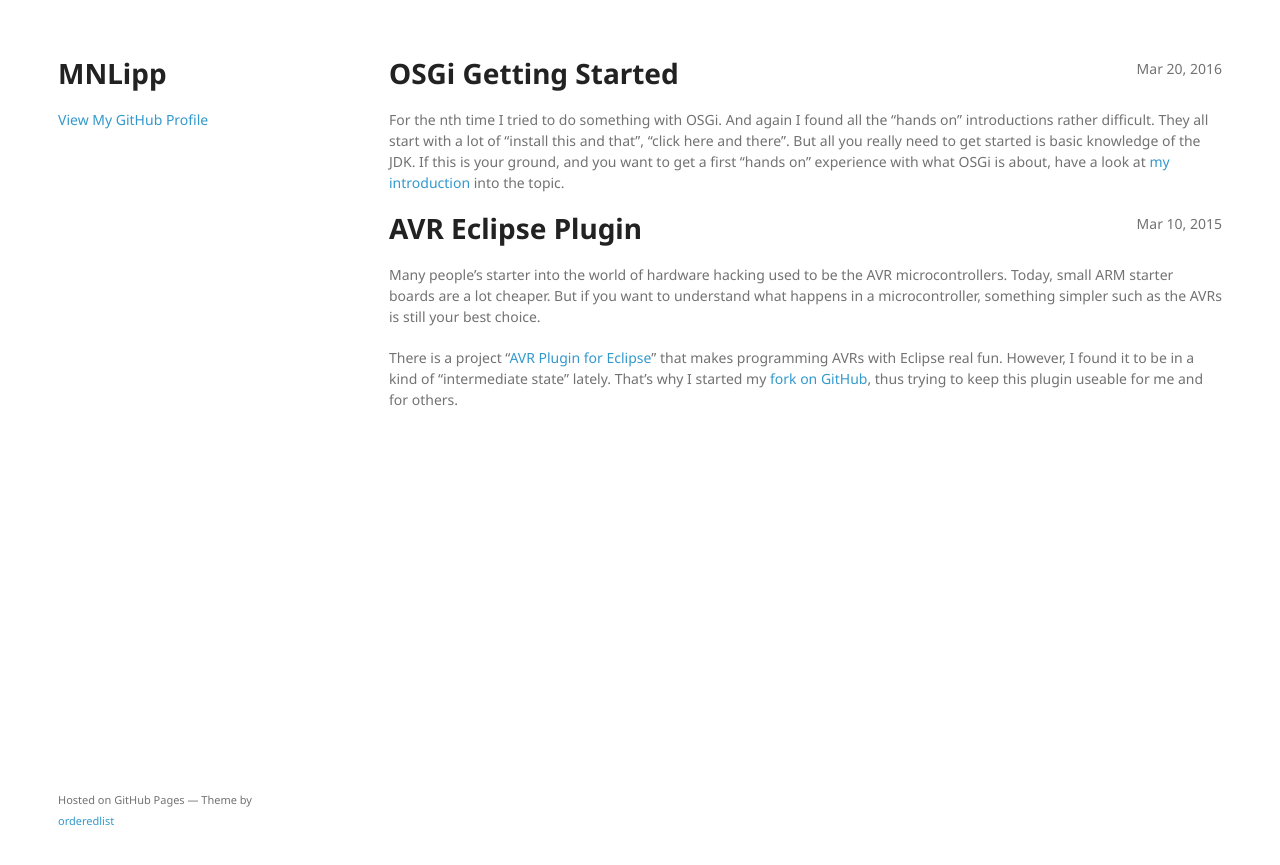
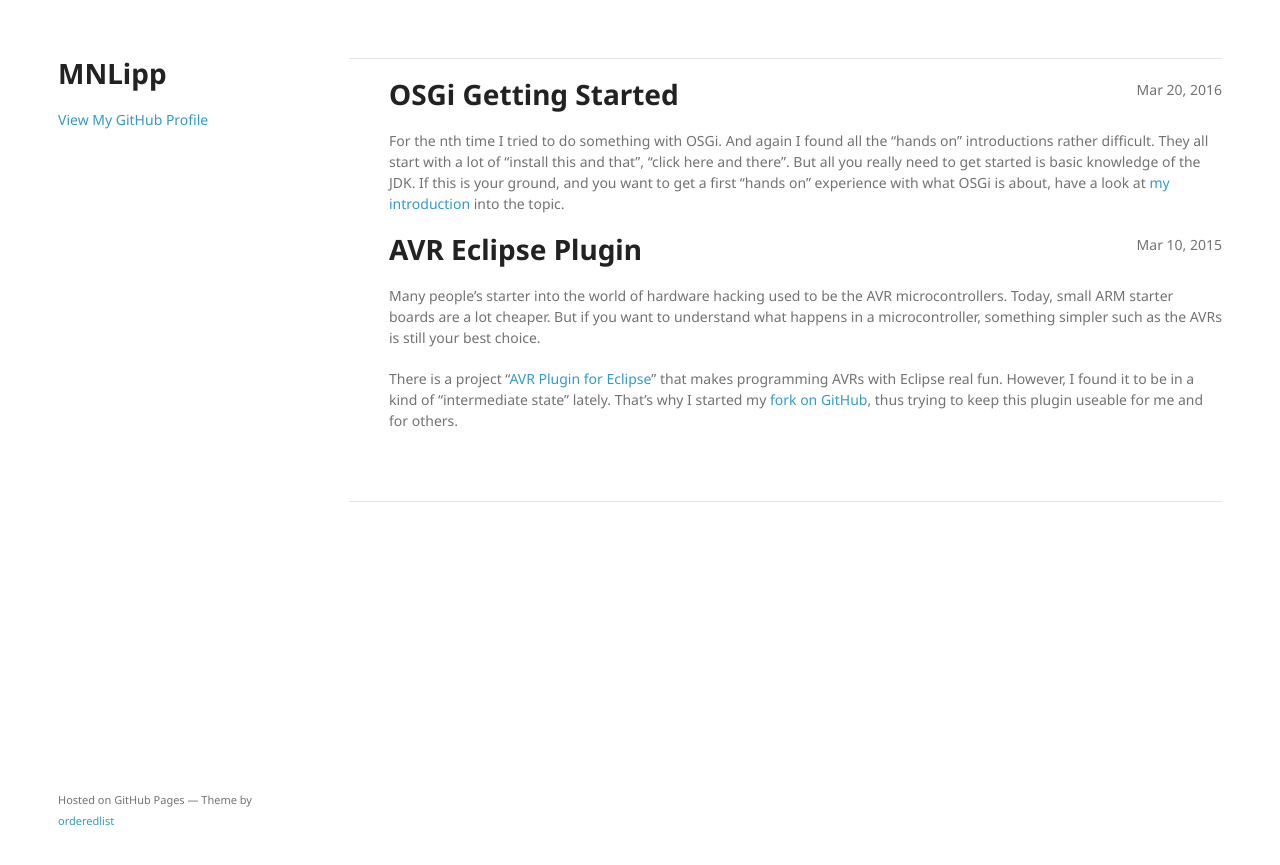
Before and after one commit to mnlipp/mnlipp.github.com, a Jekyll site: the page built from index.html, in a window 1280 px wide. Shown: the top 865 px of the page. Built offline with Jekyll 4.4.1, drawn with Linux system fonts in a browser that asks for light colours; comment, search, counter and statistics services are not loaded.

Commit message:
Test critical.css.

```diff
--- /dev/null
+++ b/_includes/critical.css
@@ -0,0 +1,15 @@
+body { padding: 50px; font-style: normal; font-variant: normal; font-stretch: normal; font-size: 14px; line-height: 1.5; font-family: 'Noto Sans', 'Helvetica Neue', Helvetica, Arial, sans-serif; color: rgb(114, 114, 114); font-weight: 400; background-color: rgb(255, 255, 255); }
+.wrapper { width: 100%; margin: 0px auto; }
+div.wrapper { width: auto; margin: 0px; }
+header { width: 24%; float: left; position: fixed; -webkit-font-smoothing: subpixel-antialiased; padding-right: 320px; }
+header, section, footer { float: none; position: static; width: auto; }
+h1, h2, h3, h4, h5, h6 { color: rgb(34, 34, 34); margin: 0px 0px 20px; }
+h1, h2, h3 { line-height: 1.1; }
+h1 { font-size: 28px; }
+p, ul, ol, table, pre, dl { margin: 0px 0px 20px; }
+a { color: rgb(51, 153, 204); text-decoration: none; }
+section { width: 75%; float: right; padding-bottom: 50px; border-style: solid; border-color: rgb(229, 229, 229); border-width: 1px 0px; padding: 20px 0px; margin: 0px 0px 20px; }
+.post-list { list-style-type: none; }
+.post-date { float: right; }
+footer { width: 270px; float: left; position: fixed; bottom: 50px; -webkit-font-smoothing: subpixel-antialiased; }
+small { font-size: 11px; }
--- a/_layouts/default.html
+++ b/_layouts/default.html
@@ -7,6 +7,7 @@
     <link rel="icon" type="image/png" sizes="32x32" href="/favicon-32x32.png">
     <link rel="icon" type="image/png" sizes="96x96" href="/favicon-96x96.png">
     <link rel="icon" type="image/png" sizes="16x16" href="/favicon-16x16.png">
+    <style>{% include critical.css %}</style>
     <meta name="viewport" content="width=device-width">
     <!--[if lt IE 9]>
     <script src="//html5shiv.googlecode.com/svn/trunk/html5.js"></script>
```
